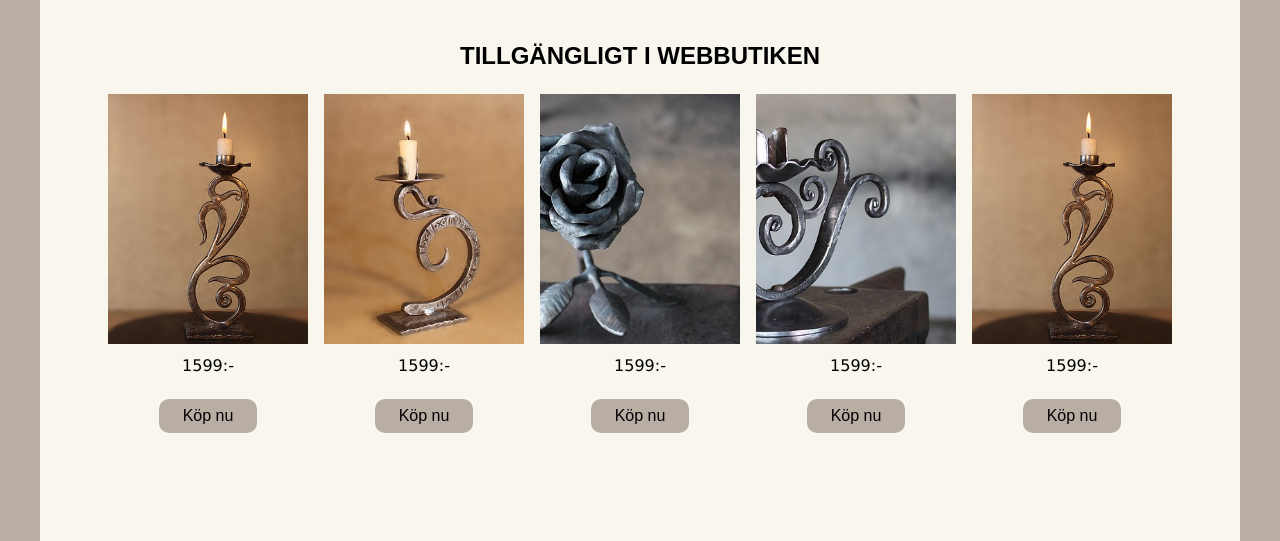
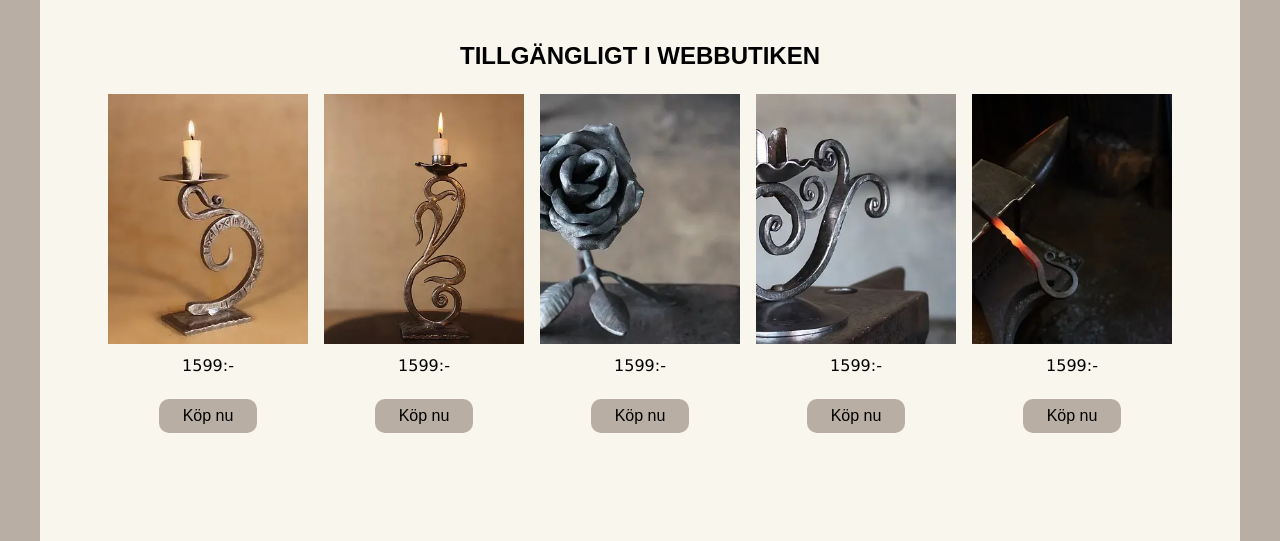
Before and after one commit to JyleZ/Birgitta, a plain HTML site: page shop.html in a window 1280 px wide. Shown: the part 1369-1910 px from the top of the page. Drawn offline with Linux system fonts and the light colour scheme; a web font is replaced by a local one.

Commit message:
bildoptimering och alt-texter

```diff
--- a/shop.html
+++ b/shop.html
@@ -1,4 +1,4 @@
-<!doctype html>
+<!DOCTYPE html>
 <html lang="sv">
   <head>
     <meta charset="UTF-8" />
@@ -42,7 +42,7 @@
         <section class="section-1">
           <img
             class="section-img standning"
-            src="images/3.jpg"
+            src="images/3-opt.webp"
             alt="En bild som visar en närbild på ett smidesstäd med en smideshammare liggandes uppepå"
             loading="lazy"
           />
@@ -83,27 +83,47 @@
           <h2>TILLGÄNGLIGT I WEBBUTIKEN</h2>
           <div class="all-products">
             <div class="product">
-              <img class="product-img" src="images/4.jpg" alt="" />
+              <img
+                class="product-img"
+                src="images/6-opt.webp"
+                alt="En handsmidd ljusstake"
+              />
               <p>1599:-</p>
               <button class="buy-button btn btn-section">Köp nu</button>
             </div>
             <div class="product">
-              <img class="product-img" src="images/6.jpg" alt="" />
+              <img
+                class="product-img"
+                src="images/4-opt.webp"
+                alt="Handsmiden ljusstake, modell högre. Snirlik form"
+              />
               <p>1599:-</p>
               <button class="buy-button btn btn-section">Köp nu</button>
             </div>
             <div class="product">
-              <img class="product-img" src="images/7.jpg" alt="" />
+              <img
+                class="product-img"
+                src="images/7-opt.webp"
+                alt="Handsmiden ros. Ros av metall"
+              />
               <p>1599:-</p>
               <button class="buy-button btn btn-section">Köp nu</button>
             </div>
             <div class="product">
-              <img class="product-img" src="images/10.jpg" alt="" />
+              <img
+                class="product-img"
+                src="images/10-opt.webp"
+                alt="En handsmiden ljusstake, modell lägre. Snirklig form."
+              />
               <p>1599:-</p>
               <button class="buy-button btn btn-section">Köp nu</button>
             </div>
             <div class="product">
-              <img class="product-img" src="images/4.jpg" alt="" />
+              <img
+                class="product-img"
+                src="images/9-opt.webp"
+                alt="Krok handsmidd av Klensmeden Birgitta"
+              />
               <p>1599:-</p>
               <button class="buy-button btn btn-section">Köp nu</button>
             </div>
```
Also changed, not shown: about.html (+3 -3 lines), contact.html (+2 -2 lines), index.html (+30 -10 lines), services.html (+4 -4 lines), images/10-opt.webp (added), images/2-opt.webp (added), images/3-opt.webp (added), images/4-opt.webp (added), images/5-opt.webp (added), images/6-opt.webp (added), images/7-opt.webp (added), images/8-opt.webp (added), images/9-opt.webp (added), images/birgitta-opt.webp (added), 1 more files.
